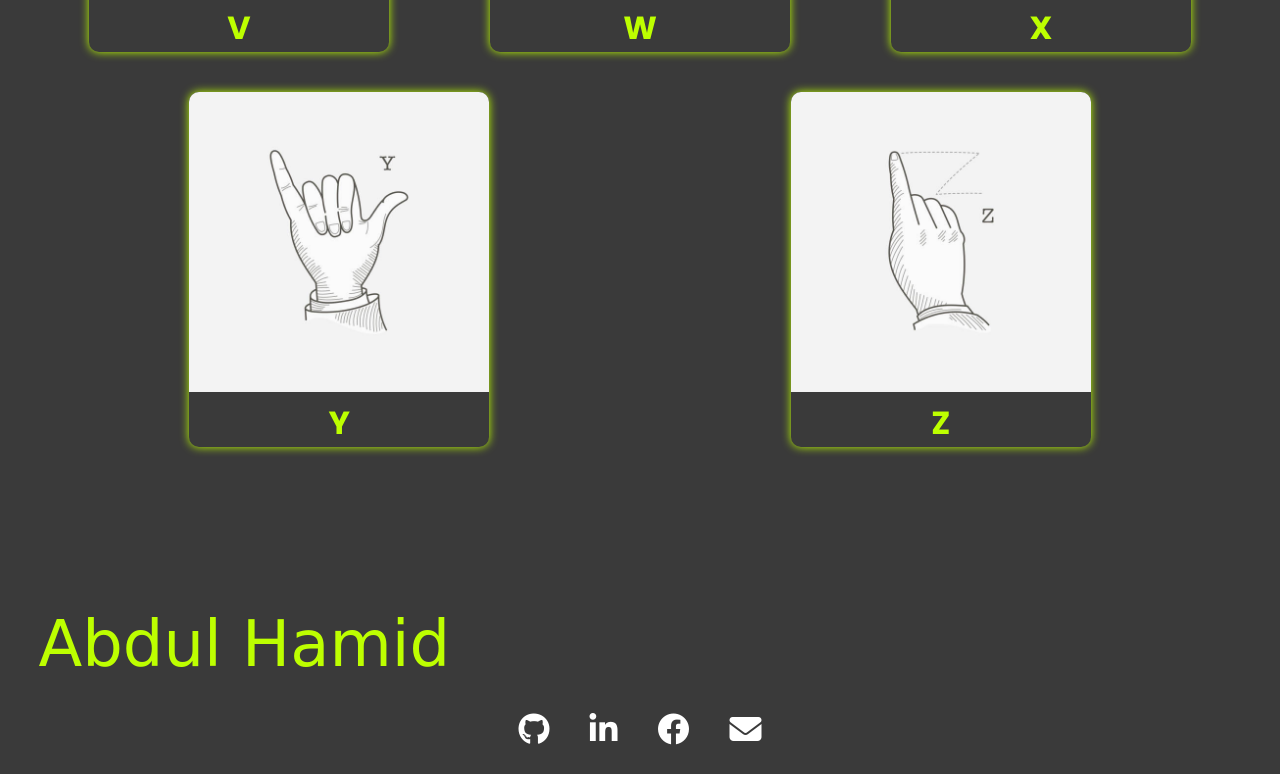
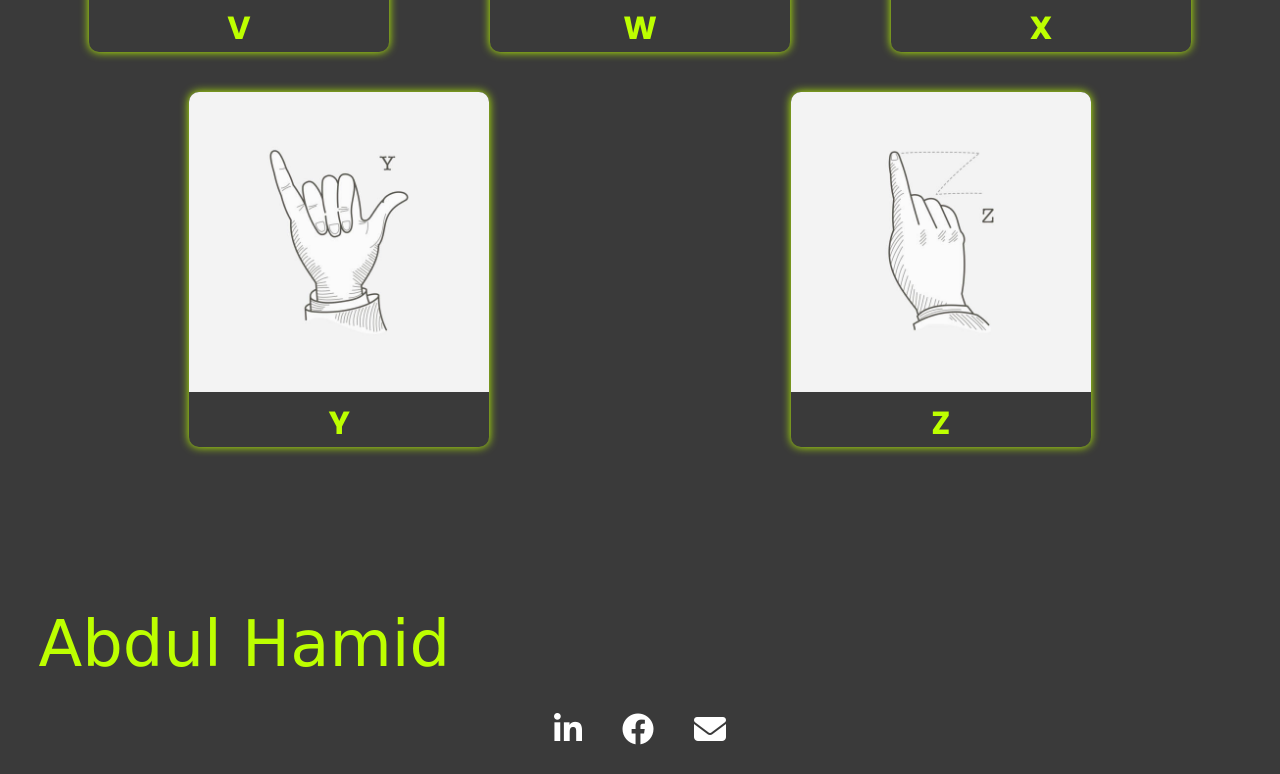
Before and after one commit to Eng-0marleves/SIGN-LANGUAGE-RECOGNITION-WITH-DEEP-LEARNING, a plain HTML site: page index.html in a window 1280 px wide. Shown: the part 4952-5726 px from the top of the page. Drawn offline with Linux system fonts and the light colour scheme; a web font is replaced by a local one.

Commit message:
Update index.html

```diff
--- a/index.html
+++ b/index.html
@@ -88,7 +88,6 @@
     <div class="footer">
         <p>Abdul Hamid</p> <br>
         <div class="links">
-            <a href=""><i class="fab fa-github"></i></a>
             <a href="https://www.linkedin.com/in/abd-elhamed-mohamed-27b89825b"><i class="fab fa-linkedin-in"></i></a>
             <a href="https://www.facebook.com/profile.php?id=100010852082756&mibextid=ZbWKwL"><i class="fab fa-facebook"></i></a>
             <a href="Abdelhamed.m.elkaffas@gmail.com"><i class="fas fa-envelope"></i></a>
```
